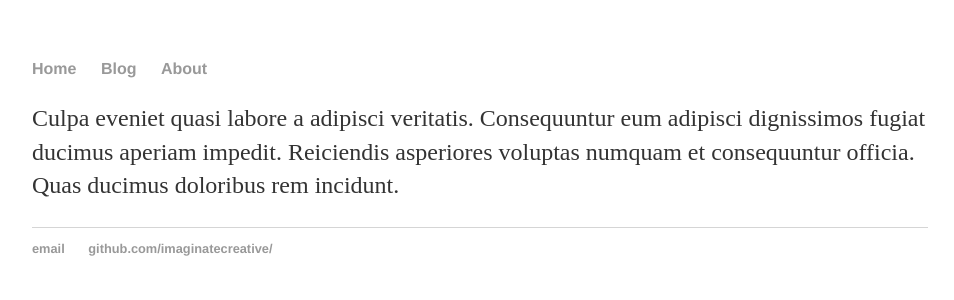
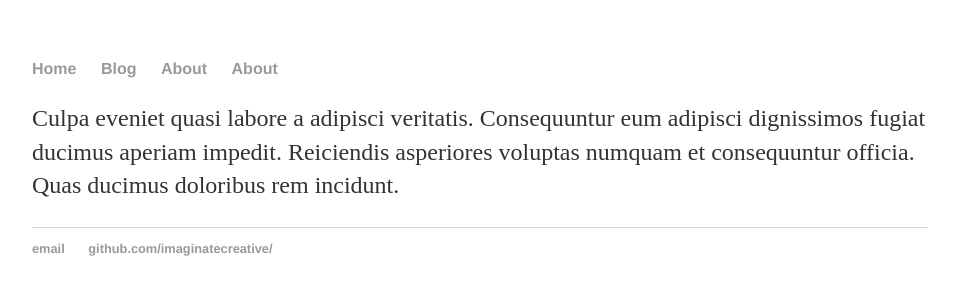
Before and after one commit to imaginatecreative/imaginatecreative.github.io, a Jekyll site: the page built from index.markdown, in a window 1280 px wide. Shown: the top 300 px of the page, without its empty margins (160-1114 px from the left). Built offline with Jekyll 4.4.1, drawn with Linux system fonts in a browser that asks for light colours.

Commit message:
contact form to contact page

```diff
--- a/_includes/navigation.html
+++ b/_includes/navigation.html
@@ -3,5 +3,6 @@
         <li><a href="/">Home</a></li>
         <li><a href="/blog">Blog</a></li>
         <li><a href="/about-page">About</a></li>
+        <li><a href="/contact-page">About</a></li>
     </ul>
 </nav>
```
